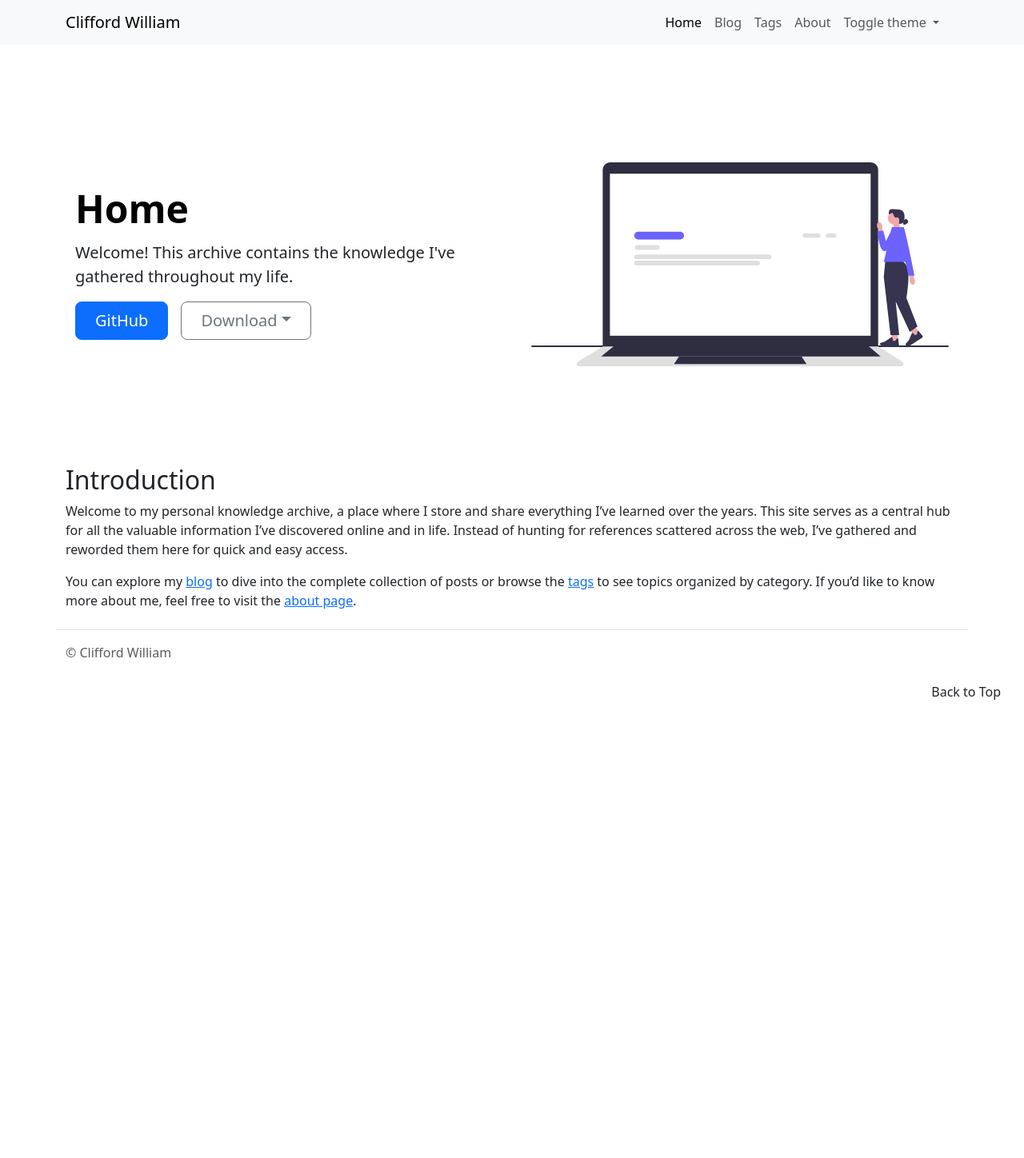
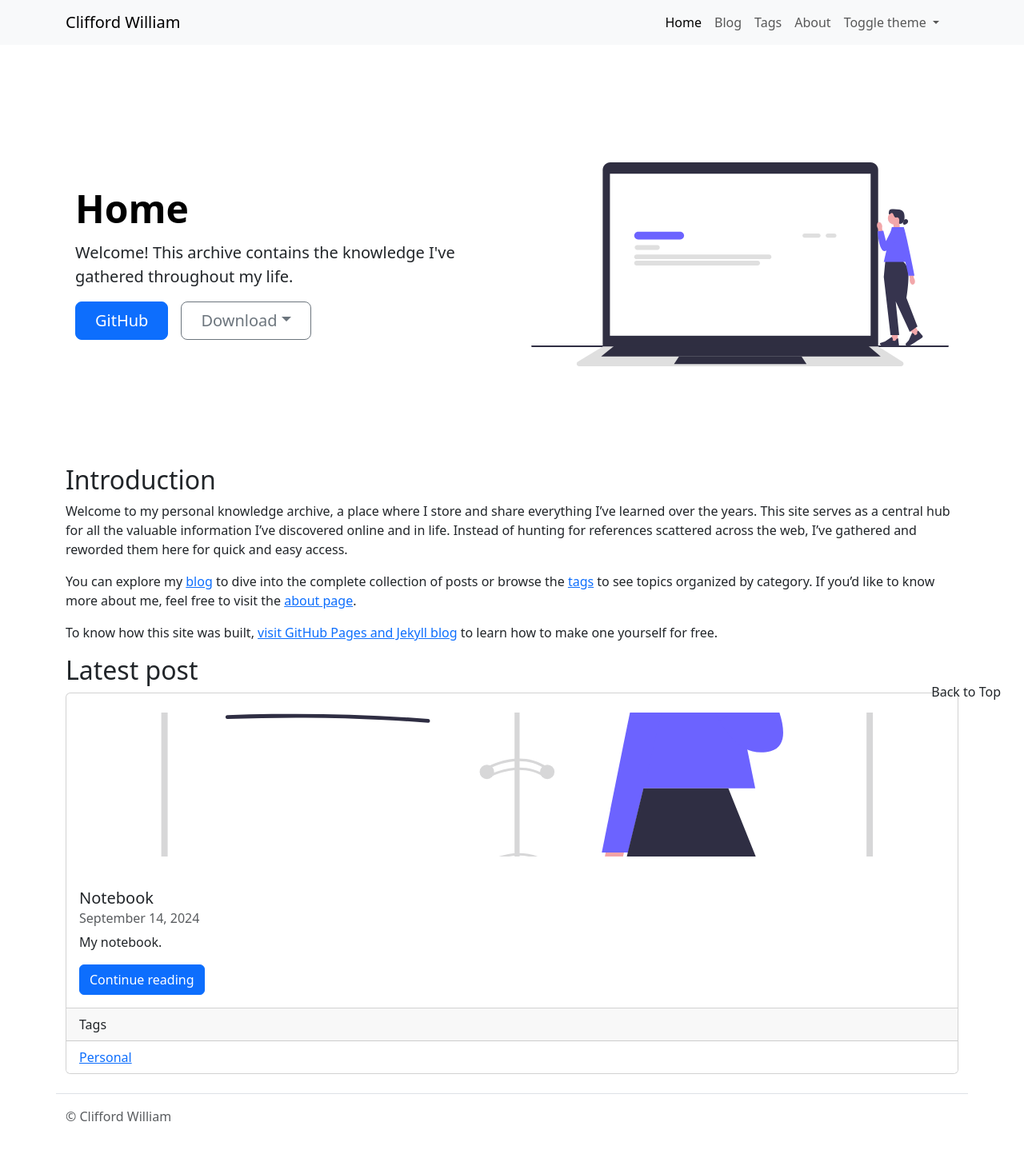
Before and after one commit to cliffordwilliam/my_archive, a Jekyll site: the page built from index.md, in a window 1280 px wide. Shown: the whole page at 80% size. Built offline with Jekyll 4.4.1, drawn with Linux system fonts in a browser that asks for light colours; before the commit the page ends 900 px from its top, so only the background shows below that.

Commit message:
update content

```diff
--- a/index.md
+++ b/index.md
@@ -9,3 +9,31 @@ thumbnail: "undraw_undraw_undraw_undraw_undraw_website_o7n3_bucy_30uo_-1-_d6br_0
 Welcome to my personal knowledge archive, a place where I store and share everything I’ve learned over the years. This site serves as a central hub for all the valuable information I've discovered online and in life. Instead of hunting for references scattered across the web, I’ve gathered and reworded them here for quick and easy access.
 
 You can explore my [blog]({{ site.baseurl }}{{ site.data.navigation.navigations[1].url }}) to dive into the complete collection of posts or browse the [tags]({{ site.baseurl }}{{ site.data.navigation.navigations[2].url }}) to see topics organized by category. If you’d like to know more about me, feel free to visit the [about page]({{ site.baseurl }}{{ site.data.navigation.navigations[3].url }}).
+
+{% assign specific_post = site.posts | where: "title", "GitHub Pages and Jekyll" | first %}
+To know how this site was built, [visit GitHub Pages and Jekyll blog]({{ site.baseurl }}{{ specific_post.url }}) to learn how to make one yourself for free.
+
+## Latest post
+
+<div class="card w-100">
+    <div class="p-4">
+        <img class="card-img-top" src="{{ site.baseurl }}/assets/svgs/{{ site.posts.first.thumbnail }}" alt="{{ site.posts.first.thumbnail }}"
+        style="width: 100%; height: 180px; object-fit: cover;">
+    </div>
+    <div class="card-body">
+        <h2 class="h5 card-title">{{ site.posts.first.title }}</h2>
+        <h3 class="h6 card-subtitle mb-2 text-body-secondary">{{ site.posts.first.date | date: "%B %d, %Y" }}</h3>
+        <p class="card-text text-truncate" style="max-width: 100%;">{{ site.posts.first.description }}</p>
+        <a href="{{ site.baseurl }}{{ site.posts.first.url }}" class="btn btn-primary">Continue reading</a>
+    </div>
+    <ul class="list-group list-group-flush">
+      <div class="card-header">
+        Tags
+      </div>
+      {% for tag in site.posts.first.tags %}
+      <li class="list-group-item">
+        <a class="card-link" href="{{site.baseurl}}/tags.html#{{tag|slugize}}">{{tag}}</a>
+      </li>
+      {% endfor %}
+    </ul>
+</div>
```
